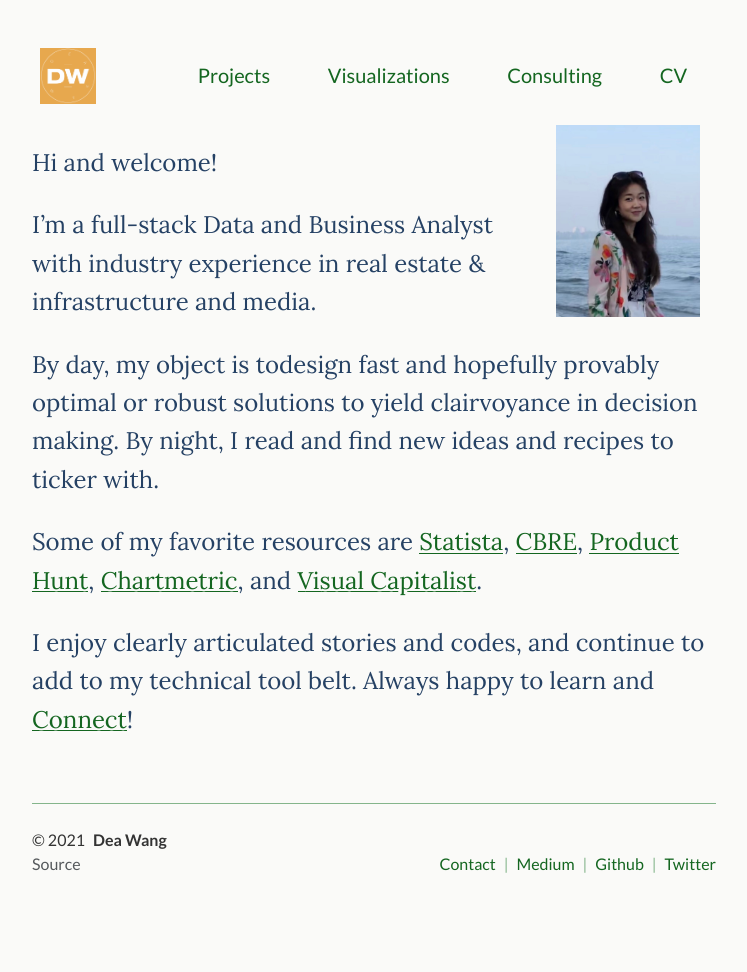
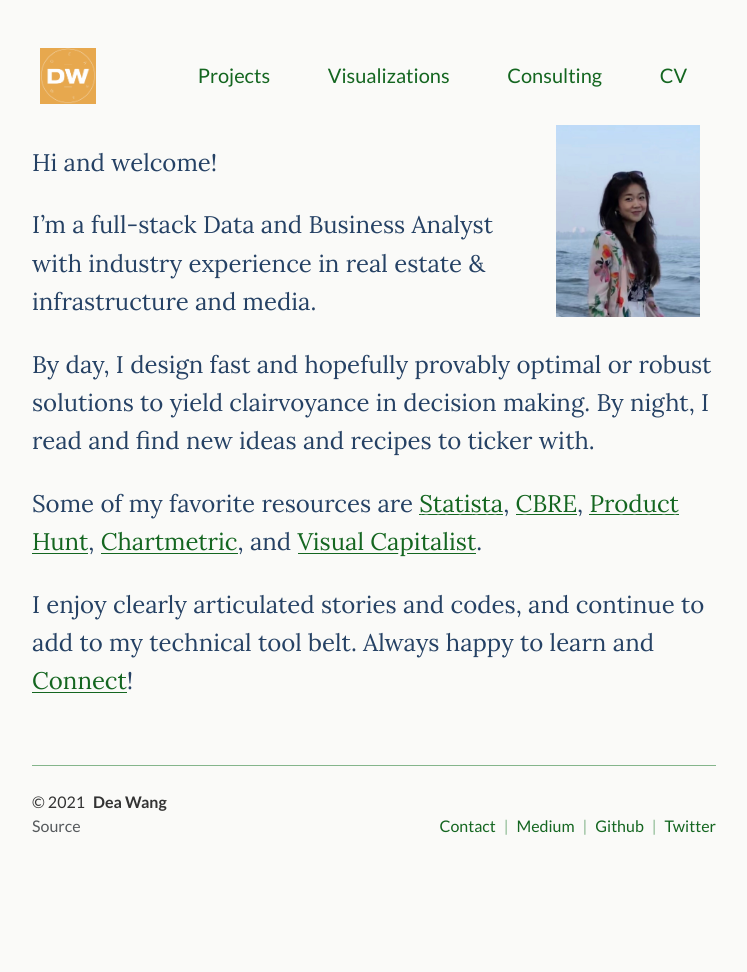
Before and after one commit to deawyk/deawyk.github.io, a Jekyll site: the page built from index.md, in a window 1280 px wide. Shown: the whole page, without its empty margins (266-1013 px from the left). Built offline with Jekyll 4.4.1, drawn with Linux system fonts in a browser that asks for light colours; after the commit the page ends 934 px from its top, so only the background shows below that.

Commit message:
Update index.md

```diff
--- a/index.md
+++ b/index.md
@@ -18,7 +18,7 @@ Hi and welcome!
 
 I'm a full-stack Data and Business Analyst with industry experience in real estate & infrastructure and media.
 
-By day, my object is todesign fast and hopefully provably optimal or robust solutions to yield clairvoyance in decision making. By night, I read and find new ideas and recipes to ticker with. <br>
+By day, I design fast and hopefully provably optimal or robust solutions to yield clairvoyance in decision making. By night, I read and find new ideas and recipes to ticker with. <br>
 
 Some of my favorite resources are [Statista](https://www.statista.com/studies-and-reports/industries), [CBRE](https://www.cbre.ca/en/research-and-reports), [Product Hunt](https://www.producthunt.com/), [Chartmetric](https://www.chartmetric.com/music-industry-trends/6mo-report), and [Visual Capitalist](https://www.visualcapitalist.com).
 
```
